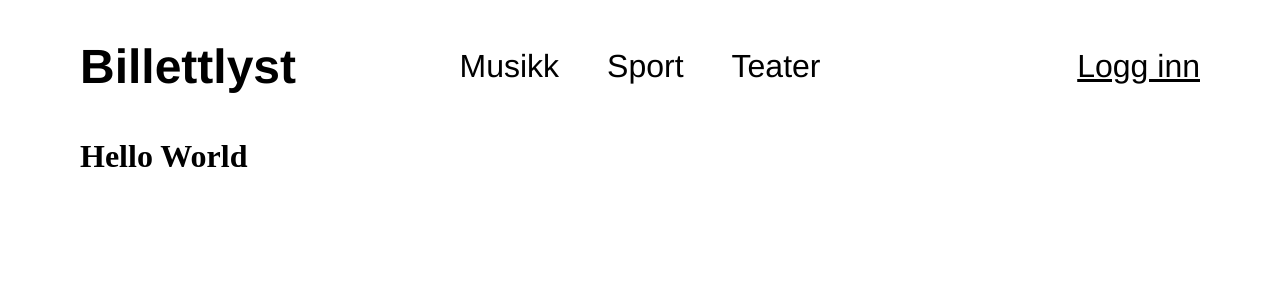
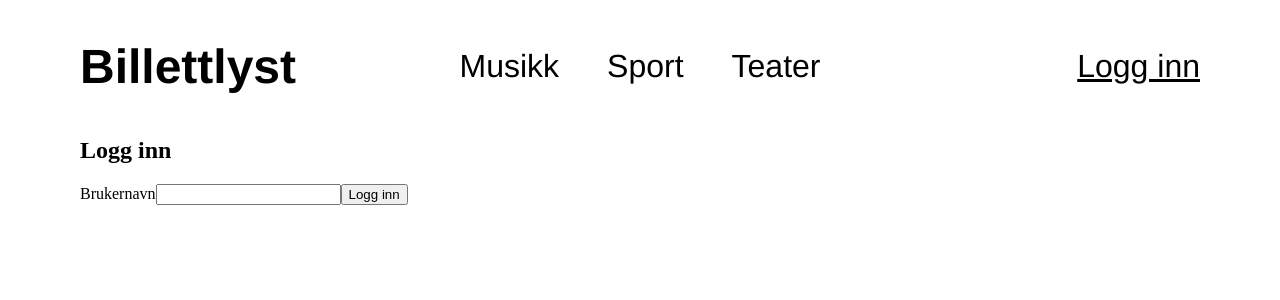
Before and after one commit to Hedpedz/G18_eksamen, a React (Vite) app in the folder billettlyst/: page /dashboard in a window 1280 px wide. Shown: the top 300 px of the page. Built offline with nearby package versions, Linux system fonts and the light colour scheme.

Commit message:
Added simple login-form which console logs the input from the form.

```diff
--- a/billettlyst/src/pages/Dashboard.jsx
+++ b/billettlyst/src/pages/Dashboard.jsx
@@ -1,5 +1,31 @@
+import React, { useState } from "react";
+
 export default function Dashboard() {
+  const [username, setUsername] = useState("");
 
-  return <h1>Hello World</h1>
+  const handleClick = (event) => {
+    event.preventDefault();
+    console.log(username);
+  }
+
+  return(
+    <section>
+
+    <h1>Logg inn</h1>
+    <form>
+      <label>
+        Brukernavn
+        <input
+        type="text"
+        value={username}
+        onChange={(e) => setUsername(e.target.value)}
+        >
+        </input>
+      </label>
+      <button onClick={handleClick}>Logg inn</button>
+    </form>
+
+    </section>
+  )
 
 }
```
